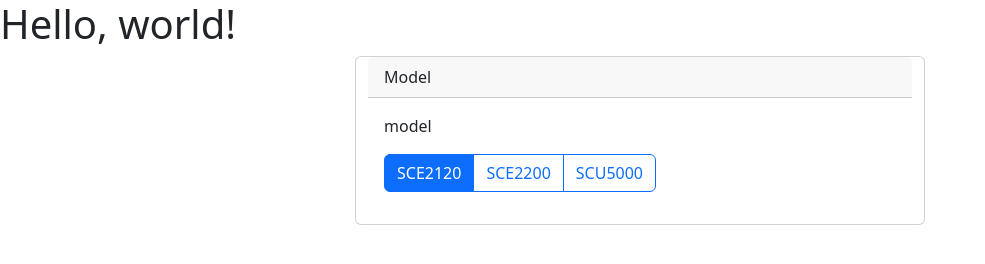
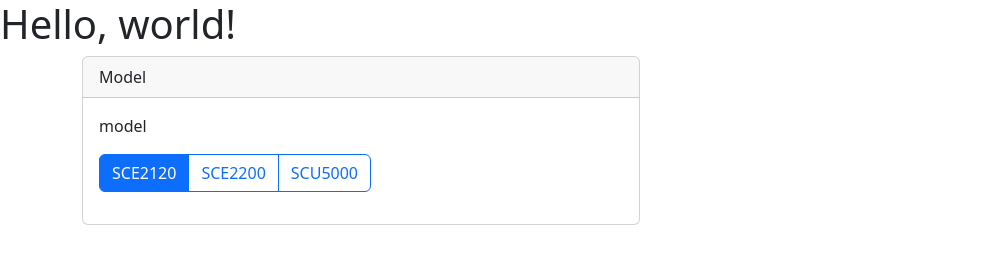
Before and after one commit to aaron545/aaron545.github.io, a plain HTML site: page index.html in a window 1280 px wide. Shown: the whole page, without its empty margins (0-985 px from the left). Drawn offline with nearby package versions, Linux system fonts and the light colour scheme.

Commit message:
Update index.html

```diff
--- a/index.html
+++ b/index.html
@@ -9,7 +9,6 @@
   <body>
     <h1>Hello, world!</h1>
     <div class="container">
-      <div class="row justify-content-center">
       <div class="card col-md-6">
         <div class="card-header">
           Model
@@ -31,7 +30,6 @@
         </div>
       </div>
     </div>
-    </div>
 
     <script src="https://cdn.jsdelivr.net/npm/bootstrap@5.3.3/dist/js/bootstrap.bundle.min.js" integrity="sha384-YvpcrYf0tY3lHB60NNkmXc5s9fDVZLESaAA55NDzOxhy9GkcIdslK1eN7N6jIeHz" crossorigin="anonymous"></script>
   </body>
```
Lines whose indentation alone changed are shown as unchanged.
